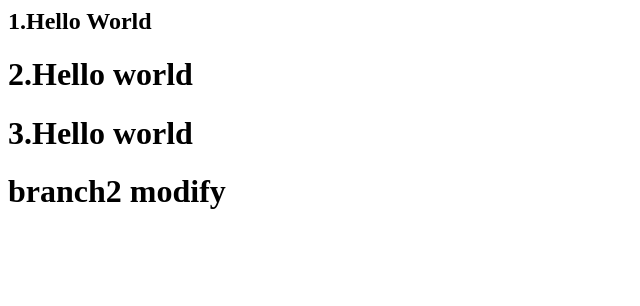
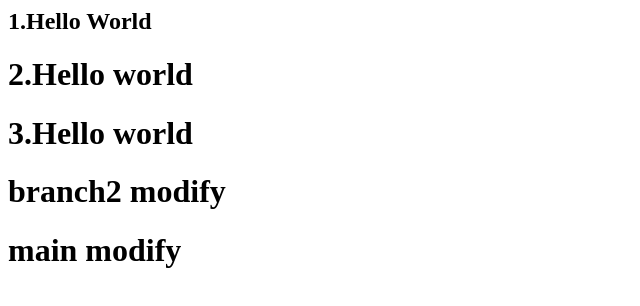
Before and after one commit to yuposse/HelloWorld, a plain HTML site: page index.html in a window 1280 px wide. Shown: the whole page, without its empty margins (0-640 px from the left). Drawn offline with Linux system fonts and the light colour scheme.

Commit message:
fourth commit

```diff
--- a/index.html
+++ b/index.html
@@ -10,5 +10,7 @@
           <h1>3.Hello world</h1>
 
           <h1> branch2 modify</h1>
+
+          <h1> main modify </h1>
         </body>
 </html>
```
